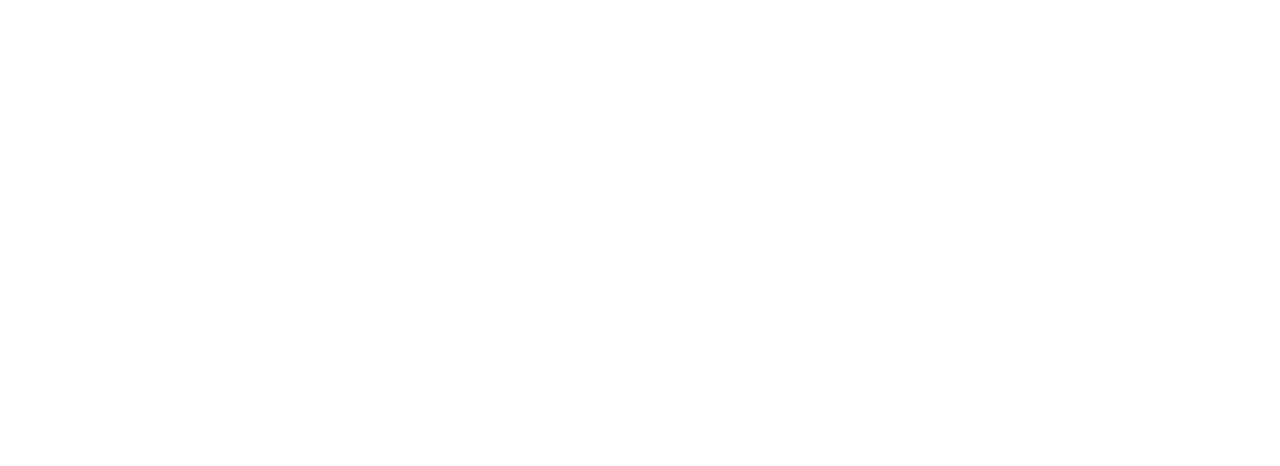
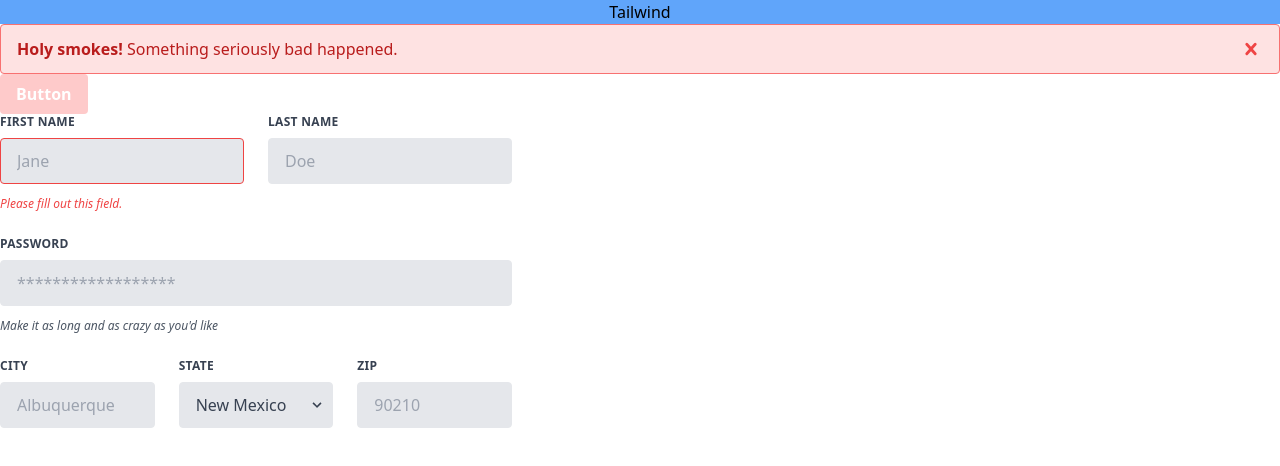
Before and after one commit to Robpiot/tech-talks-css-library, a plain HTML site: page Tailwind/index.html in a window 1280 px wide. Drawn offline with Linux system fonts and the light colour scheme.

```diff
--- a/Tailwind/index.html
+++ b/Tailwind/index.html
@@ -3,10 +3,88 @@
 <head>
     <meta charset="UTF-8">
     <meta name="viewport" content="width=device-width, initial-scale=1.0">
-    <link rel="stylesheet" href="style.css">
-    <title>Tailwind css</title>
+    <link rel="stylesheet" href="dist/style.css">
+    <title>Document</title>
 </head>
 <body>
+    <h1 class="text-center bg-blue-400  ">Tailwind</h1>
+
+
+    <div class="bg-red-100 border border-red-400 text-red-700 px-4 py-3 rounded relative" role="alert">
+      <strong class="font-bold">Holy smokes!</strong>
+      <span class="block sm:inline">Something seriously bad happened.</span>
+      <span class="absolute top-0 bottom-0 right-0 px-4 py-3">
+        <svg class="fill-current h-6 w-6 text-red-500" role="button" xmlns="http://www.w3.org/2000/svg" viewBox="0 0 20 20"><title>Close</title><path d="M14.348 14.849a1.2 1.2 0 0 1-1.697 0L10 11.819l-2.651 3.029a1.2 1.2 0 1 1-1.697-1.697l2.758-3.15-2.759-3.152a1.2 1.2 0 1 1 1.697-1.697L10 8.183l2.651-3.031a1.2 1.2 0 1 1 1.697 1.697l-2.758 3.152 2.758 3.15a1.2 1.2 0 0 1 0 1.698z"/></svg>
+      </span>
+    </div>
+
+
+
+<!-- BUTTON EXAMPLE -->
+    <button class="bg-red-200 hover:bg-blue-700 text-white font-bold py-2 px-4 rounded">Button</button>
+
+
+<!-- FORM EXAMPLE -->
+
+    <form class="w-full max-w-lg">
+        <div class="flex flex-wrap -mx-3 mb-6">
+          <div class="w-full md:w-1/2 px-3 mb-6 md:mb-0">
+            <label class="block uppercase tracking-wide text-gray-700 text-xs font-bold mb-2" for="grid-first-name">
+              First Name
+            </label>
+            <input class="appearance-none block w-full bg-gray-200 text-gray-700 border border-red-500 rounded py-3 px-4 mb-3 leading-tight focus:outline-none focus:bg-white" id="grid-first-name" type="text" placeholder="Jane">
+            <p class="text-red-500 text-xs italic">Please fill out this field.</p>
+          </div>
+          <div class="w-full md:w-1/2 px-3">
+            <label class="block uppercase tracking-wide text-gray-700 text-xs font-bold mb-2" for="grid-last-name">
+              Last Name
+            </label>
+            <input class="appearance-none block w-full bg-gray-200 text-gray-700 border border-gray-200 rounded py-3 px-4 leading-tight focus:outline-none focus:bg-white focus:border-gray-500" id="grid-last-name" type="text" placeholder="Doe">
+          </div>
+        </div>
+        <div class="flex flex-wrap -mx-3 mb-6">
+          <div class="w-full px-3">
+            <label class="block uppercase tracking-wide text-gray-700 text-xs font-bold mb-2" for="grid-password">
+              Password
+            </label>
+            <input class="appearance-none block w-full bg-gray-200 text-gray-700 border border-gray-200 rounded py-3 px-4 mb-3 leading-tight focus:outline-none focus:bg-white focus:border-gray-500" id="grid-password" type="password" placeholder="******************">
+            <p class="text-gray-600 text-xs italic">Make it as long and as crazy as you'd like</p>
+          </div>
+        </div>
+        <div class="flex flex-wrap -mx-3 mb-2">
+          <div class="w-full md:w-1/3 px-3 mb-6 md:mb-0">
+            <label class="block uppercase tracking-wide text-gray-700 text-xs font-bold mb-2" for="grid-city">
+              City
+            </label>
+            <input class="appearance-none block w-full bg-gray-200 text-gray-700 border border-gray-200 rounded py-3 px-4 leading-tight focus:outline-none focus:bg-white focus:border-gray-500" id="grid-city" type="text" placeholder="Albuquerque">
+          </div>
+          <div class="w-full md:w-1/3 px-3 mb-6 md:mb-0">
+            <label class="block uppercase tracking-wide text-gray-700 text-xs font-bold mb-2" for="grid-state">
+              State
+            </label>
+            <div class="relative">
+              <select class="block appearance-none w-full bg-gray-200 border border-gray-200 text-gray-700 py-3 px-4 pr-8 rounded leading-tight focus:outline-none focus:bg-white focus:border-gray-500" id="grid-state">
+                <option>New Mexico</option>
+                <option>Missouri</option>
+                <option>Texas</option>
+              </select>
+              <div class="pointer-events-none absolute inset-y-0 right-0 flex items-center px-2 text-gray-700">
+                <svg class="fill-current h-4 w-4" xmlns="http://www.w3.org/2000/svg" viewBox="0 0 20 20"><path d="M9.293 12.95l.707.707L15.657 8l-1.414-1.414L10 10.828 5.757 6.586 4.343 8z"/></svg>
+              </div>
+            </div>
+          </div>
+          <div class="w-full md:w-1/3 px-3 mb-6 md:mb-0">
+            <label class="block uppercase tracking-wide text-gray-700 text-xs font-bold mb-2" for="grid-zip">
+              Zip
+            </label>
+            <input class="appearance-none block w-full bg-gray-200 text-gray-700 border border-gray-200 rounded py-3 px-4 leading-tight focus:outline-none focus:bg-white focus:border-gray-500" id="grid-zip" type="text" placeholder="90210">
+          </div>
+        </div>
+      </form>
+
+
+
+    <!-- npx tailwindcss -i ./css/style.css -o ./dist/style.css --watch -->
 
 </body>
 </html>
--- a/tailwind.config.js
+++ /dev/null
@@ -1,8 +0,0 @@
-/** @type {import('tailwindcss').Config} */
-module.exports = {
-  content: [],
-  theme: {
-    extend: {},
-  },
-  plugins: [],
-}
--- /dev/null
+++ b/tailwind/css/style.css
@@ -0,0 +1,3 @@
+@tailwind base;
+@tailwind components;
+@tailwind utilities;
--- /dev/null
+++ b/tailwind/tailwind.config.js
@@ -0,0 +1,12 @@
+/** @type {import('tailwindcss').Config} */
+module.exports = {
+  purge : {
+    preserveHtmlElements : false,
+    content: ["./index.html"],
+  },
+  theme: {
+
+    extend: {},
+  },
+  plugins: [],
+}
```
Also changed, not shown: tailwind/package.json (added, +18 -0 lines), README.md, dist/style.css (added), tailwind/dist/style.css (added), 1 other file.
